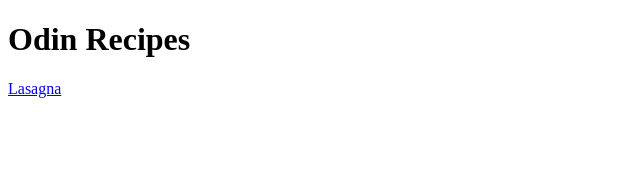
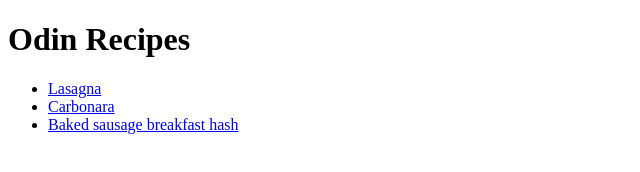
Before and after one commit to prawnrolls/odin-recipes, a plain HTML site: page index.html in a window 1280 px wide. Shown: the whole page, without its empty margins (0-640 px from the left). Drawn offline with Linux system fonts and the light colour scheme.

Commit message:
test message

```diff
--- a/index.html
+++ b/index.html
@@ -5,7 +5,11 @@
     </head>
     <body>
         <h1>Odin Recipes</h1>
-        <a href="recipes/lasagna.html">Lasagna</a><!--Add a link to recipe page-->
-
+        <ul>
+            <li><a href="recipes/lasagna.html">Lasagna</a></li><!--Add a link to recipe page-->
+            <li><a href="recipes/carbonara.html">Carbonara</a></li>
+            <li><a href="recipes/breakfasthash.html">Baked sausage breakfast hash</a></li>
+        </ul>
     </body>
 </html>
+<!--test message-->
```
